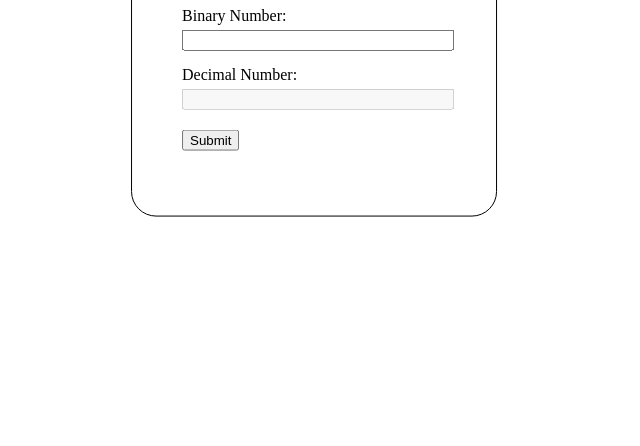
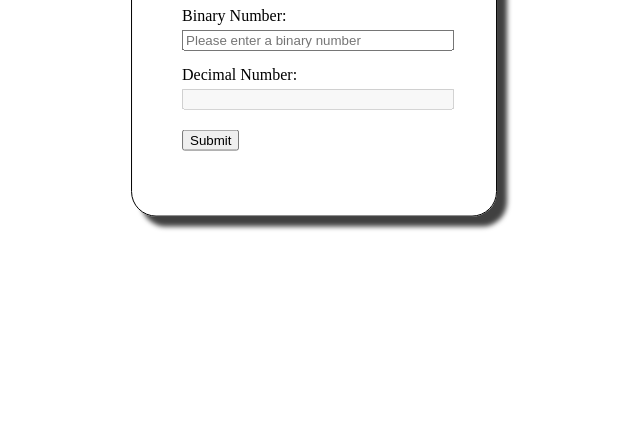
Before and after one commit to mrkshx/bin2dec, a website: page src/index.html in a window 1280 px wide. Shown: the part 354-800 px from the top of the page, without its empty margins (326-966 px from the left). Drawn offline with Linux system fonts and the light colour scheme.

Commit message:
added shadow to form

```diff
--- a/src/index.html
+++ b/src/index.html
@@ -10,7 +10,7 @@
     <h1>Bin2Dec Converter</h1>
     <form onsubmit="bin2dec(); return false;">
       <label for="binary_num" >Binary Number:</label><br>
-      <input class="form_inputs" type="text" id="binary_num" name="binary_num"><br>
+      <input class="form_inputs" type="text" id="binary_num" name="binary_num" placeholder="Please enter a binary number"><br>
       <label for="decimal_num" >Decimal Number:</label><br>
       <input class="form_inputs" type="text" id="decimal_num" name="decimal_num" disabled><br>
       <input type="submit" value="Submit">
--- a/src/style.css
+++ b/src/style.css
@@ -17,6 +17,9 @@ body {
   border: 1px solid black;
   border-radius: 25px;
   padding: 50px;
+  -moz-box-shadow: 10px 10px 5px 0px rgba(0,0,0,0.75);
+  -webkit-box-shadow: 10px 10px 5px 0px rgba(0,0,0,0.75);
+  box-shadow: 10px 10px 5px 0px rgba(0,0,0,0.75);
 }
 
 input {
```
